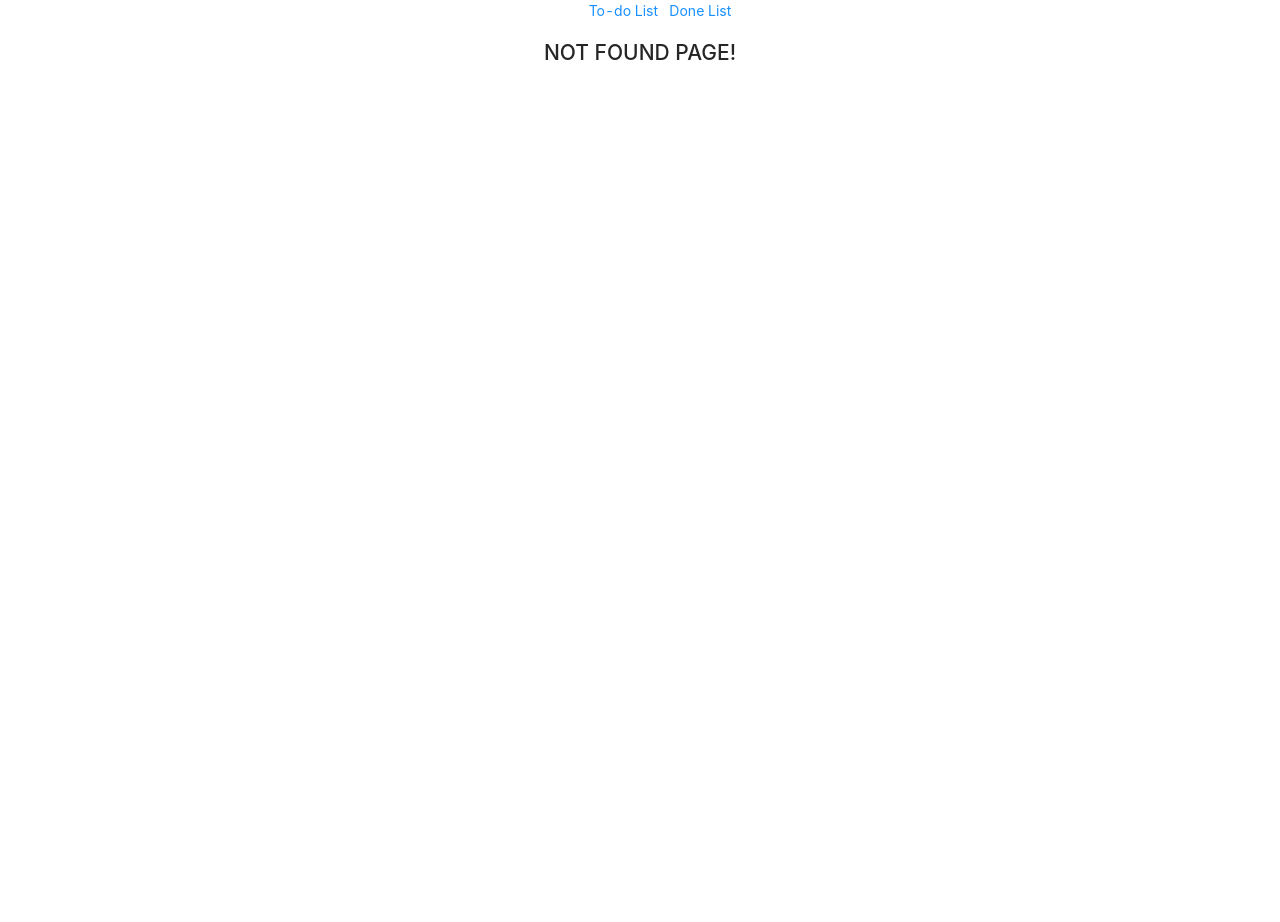
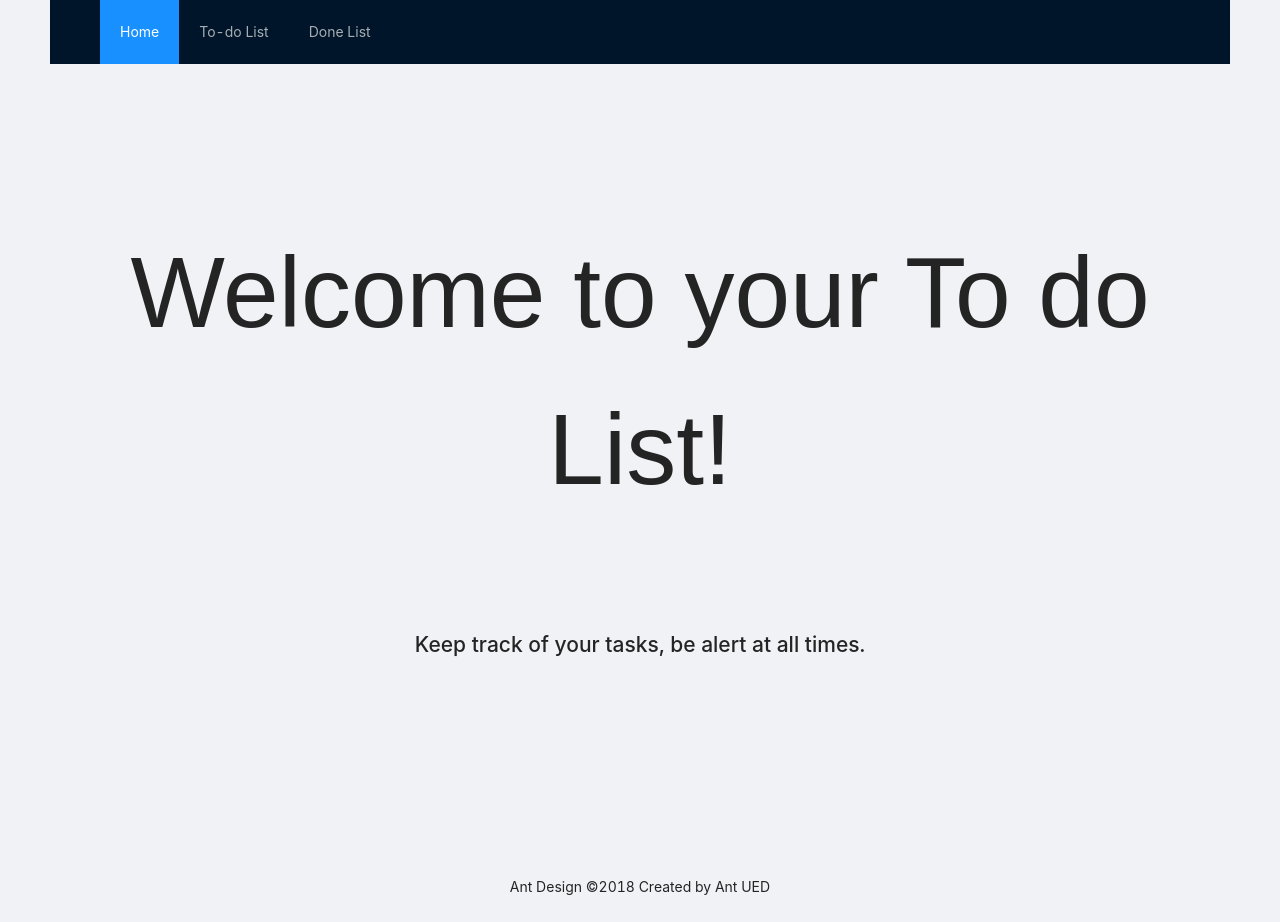
Before and after one commit to ORARAPA/to-do-list-8-17-21, a React (Create React App) app in the folder todo-list-redux/: page / in a window 1280 px wide. Before the commit this address had no page. Before the commit the page ends 800 px from the top, so only its background shows below. Built offline with nearby package versions, Linux system fonts and the light colour scheme; a web font is replaced by a local one.

Commit message:
[ToDoList][Paraluman] feat: apply antd and create home page

```diff
--- a/todo-list-redux/src/App.css
+++ b/todo-list-redux/src/App.css
@@ -1,5 +1,7 @@
 .App {
   text-align: center;
+  background-color: 240, 242, 245;
+
 }
 
 .App-logo {
--- a/todo-list-redux/src/App.js
+++ b/todo-list-redux/src/App.js
@@ -3,23 +3,36 @@ import TodoList from './features/todos/components/TodoList';
 import {Route, Link, BrowserRouter, Switch, HashRouter} from "react-router-dom"
 import NotFoundPage from './features/notfound/NotFoundPage';
 import DoneList from './features/todos/components/DoneList';
+import { Layout, Menu, Breadcrumb } from 'antd';
+import Home from './features/todos/components/Home';
+const { Header, Content, Footer } = Layout;
 
 function App() {
   return (
     <div className="App">
     <BrowserRouter>
-
-        <ul>
-        <Link to="/todos">To-do List</Link>
-        &nbsp;&nbsp;&nbsp;
-        <Link to="/done">Done List</Link>
-        </ul>
+      <Layout className="layout">
+        <Content style={{ padding: '0 50px' }}>
+          <Header>
+            <div className="logo" />
+            <Menu theme="dark" mode="horizontal" defaultSelectedKeys={['1']}>
+              <Menu.Item key={1}><Link to="/">Home</Link></Menu.Item>
+              <Menu.Item><Link to="/todos">To-do List</Link></Menu.Item>
+              <Menu.Item><Link to="/done">Done List</Link></Menu.Item>
+            </Menu>
+          </Header>
           <Switch>
+            <Route exact path="/" component={Home}></Route>
             <Route exact path="/todos" component={TodoList}></Route>
             <Route path="/done" component={DoneList}></Route>
             <Route path="*" component={NotFoundPage}></Route>
           </Switch>
+        </Content>
+        <Footer style={{ textAlign: 'center' }}>Ant Design ©2018 Created by Ant UED</Footer>
+      </Layout>
     </BrowserRouter>
+
+
     </div>
   );
 }
--- /dev/null
+++ b/todo-list-redux/src/features/todos/components/Home.js
@@ -0,0 +1,13 @@
+import React from 'react'
+import "../styles/Home.css";
+
+function Home() {
+    return (
+        <div>
+            <h1>Welcome to your To do List!</h1>
+            <h2>Keep track of your tasks, be alert at all times.</h2>
+        </div>
+    )
+}
+
+export default Home
--- /dev/null
+++ b/todo-list-redux/src/features/todos/styles/Home.css
@@ -0,0 +1,9 @@
+h1{
+    padding-top: 150px;
+    padding-bottom: 50px;
+    font-size: 100px;
+}
+
+h2{
+    padding-bottom: 180px;
+}
```
Lines whose indentation alone changed are shown as unchanged.
